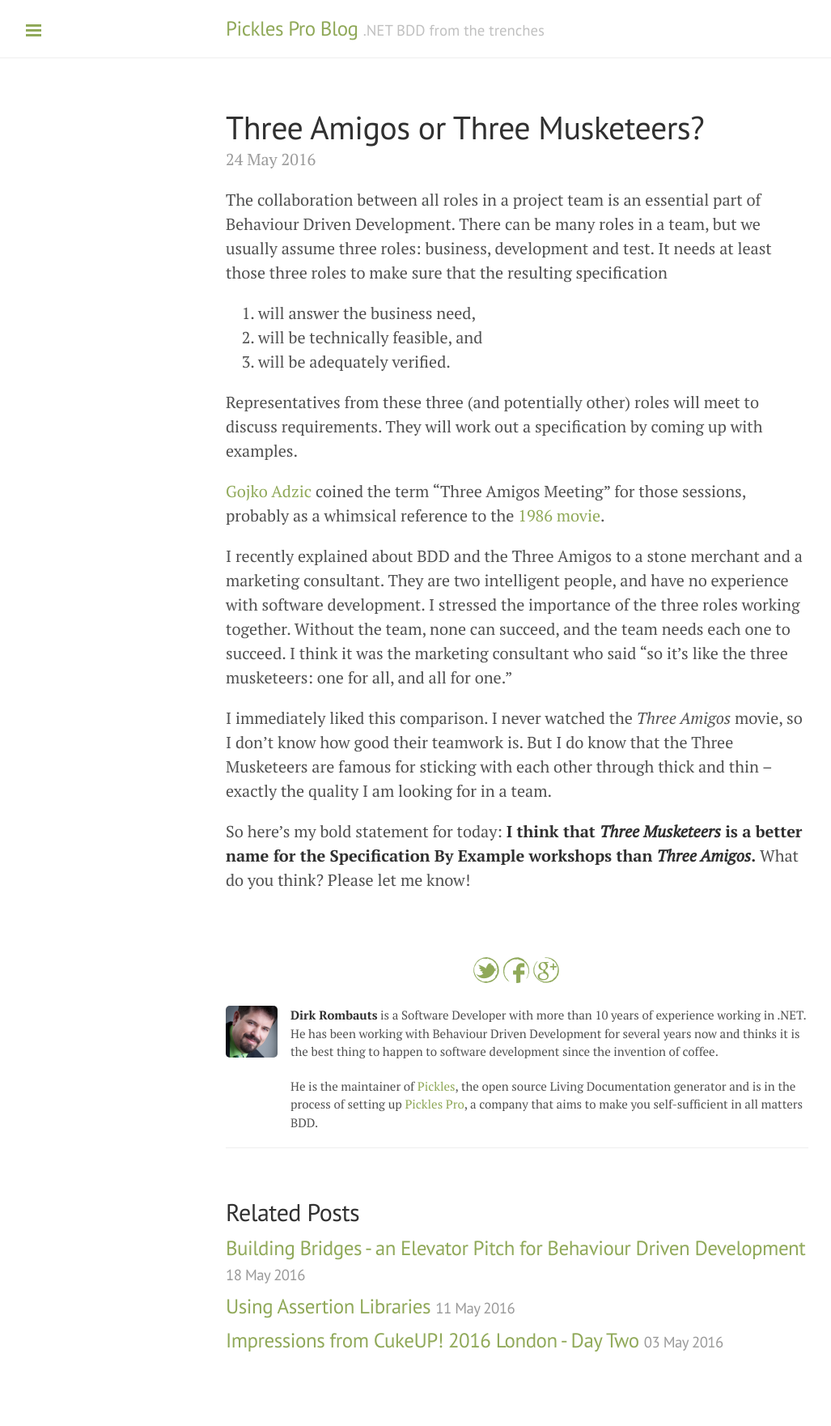
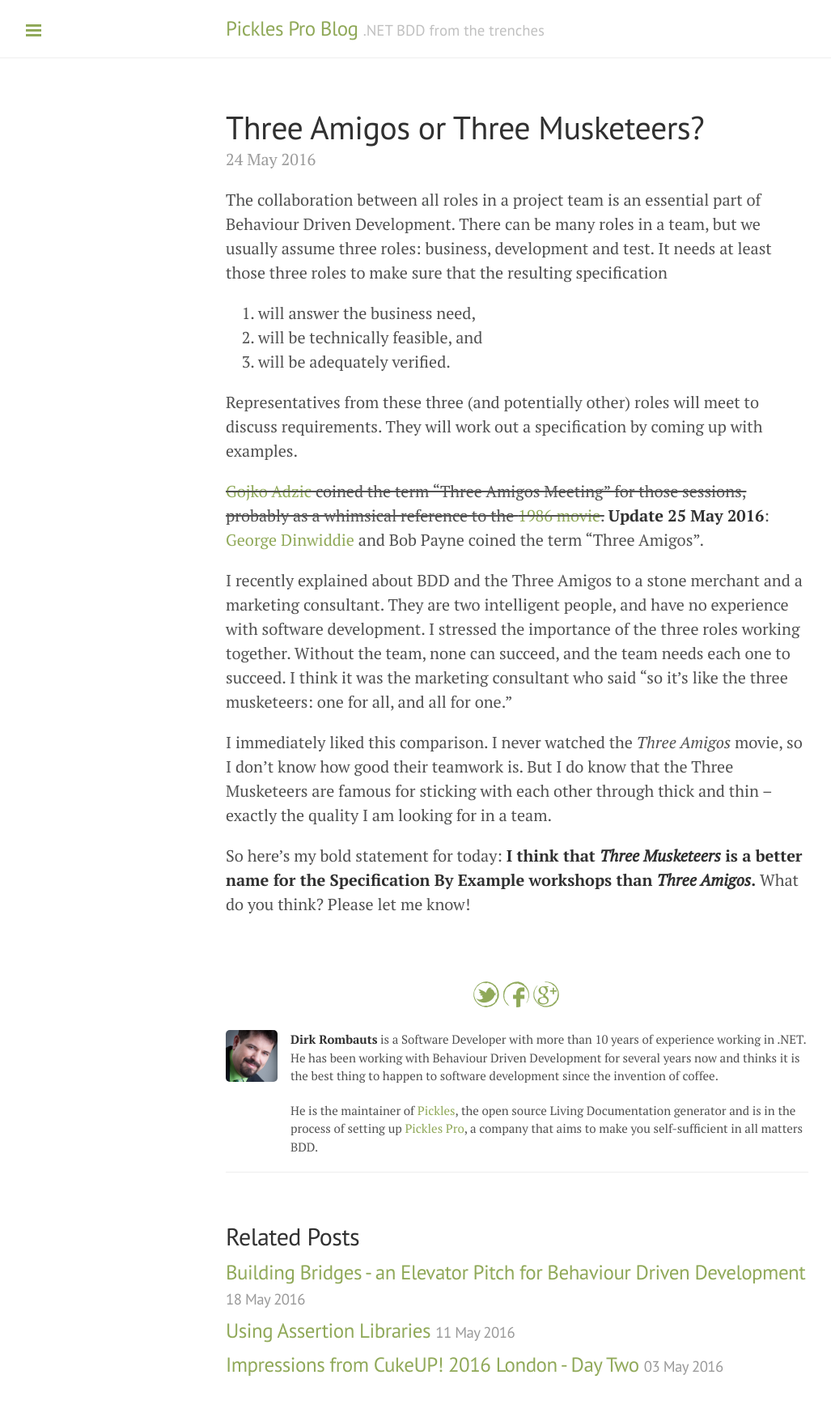
Before and after one commit to dirkrombauts/DirkRombautsPicklesPro.github.io, a Jekyll site: the page built from _posts/2016-05-24-three-amigos-or-three-musketeers.markdown, in a window 1280 px wide. Shown: the whole page at 81% size, without its empty margins (1-1028 px from the left). Built offline with Jekyll 4.4.1, drawn with Linux system fonts in a browser that asks for light colours; comment, search, counter and statistics services are not loaded; before the commit the page ends 1731 px from its top, so only the background shows below that.

Commit message:
Update attribution to the coining of Three Amigos

```diff
--- a/_posts/2016-05-24-three-amigos-or-three-musketeers.markdown
+++ b/_posts/2016-05-24-three-amigos-or-three-musketeers.markdown
@@ -12,7 +12,7 @@ The collaboration between all roles in a project team is an essential part of Be
 
 Representatives from these three (and potentially other) roles will meet to discuss requirements. They will work out a specification by coming up with examples.
 
-[Gojko Adzic](http://gojko.net/) coined the term "Three Amigos Meeting" for those sessions, probably as a whimsical reference to the [1986 movie](http://www.imdb.com/title/tt0092086/).
+<del>[Gojko Adzic](http://gojko.net/) coined the term "Three Amigos Meeting" for those sessions, probably as a whimsical reference to the [1986 movie](http://www.imdb.com/title/tt0092086/).</del> **Update 25 May 2016**: [George Dinwiddie](http://idiacomputing.com/) and Bob Payne coined the term "Three Amigos".
 
 I recently explained about BDD and the Three Amigos to a stone merchant and a marketing consultant. They are two intelligent people, and have no experience with software development. I stressed the importance of the three roles working together. Without the team, none can succeed, and the team needs each one to succeed. I think it was the marketing consultant who said "so it's like the three musketeers: one for all, and all for one."
 
```
